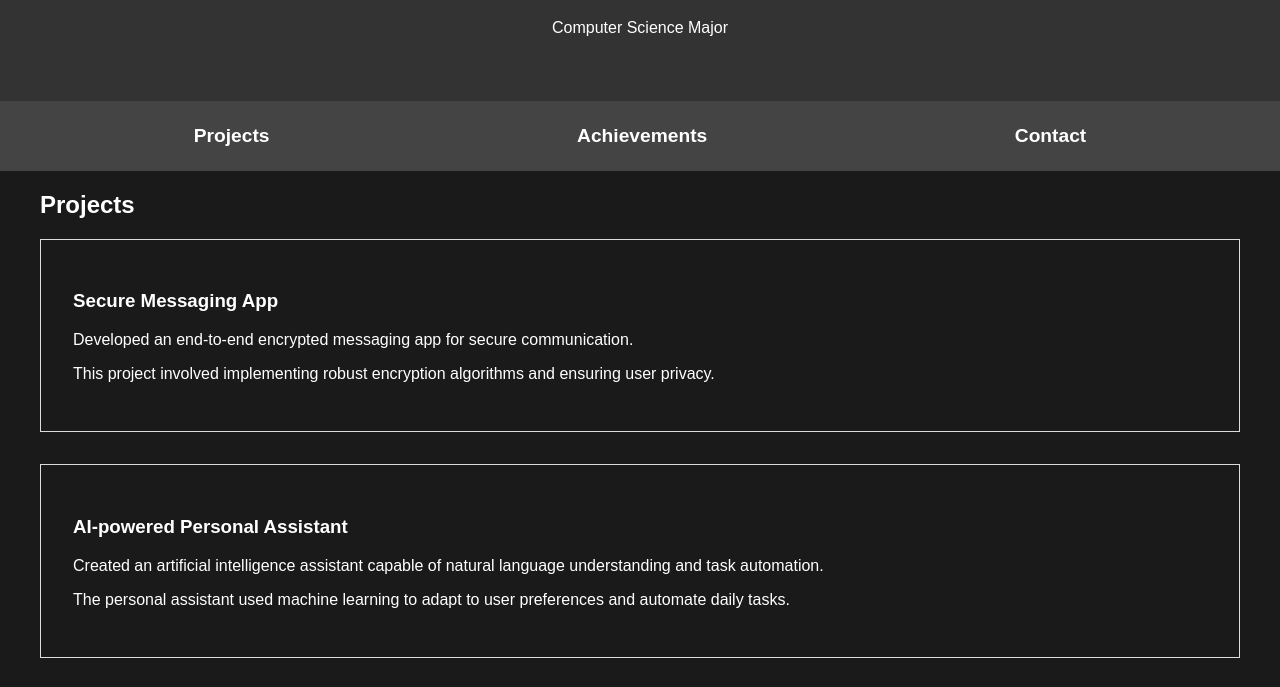
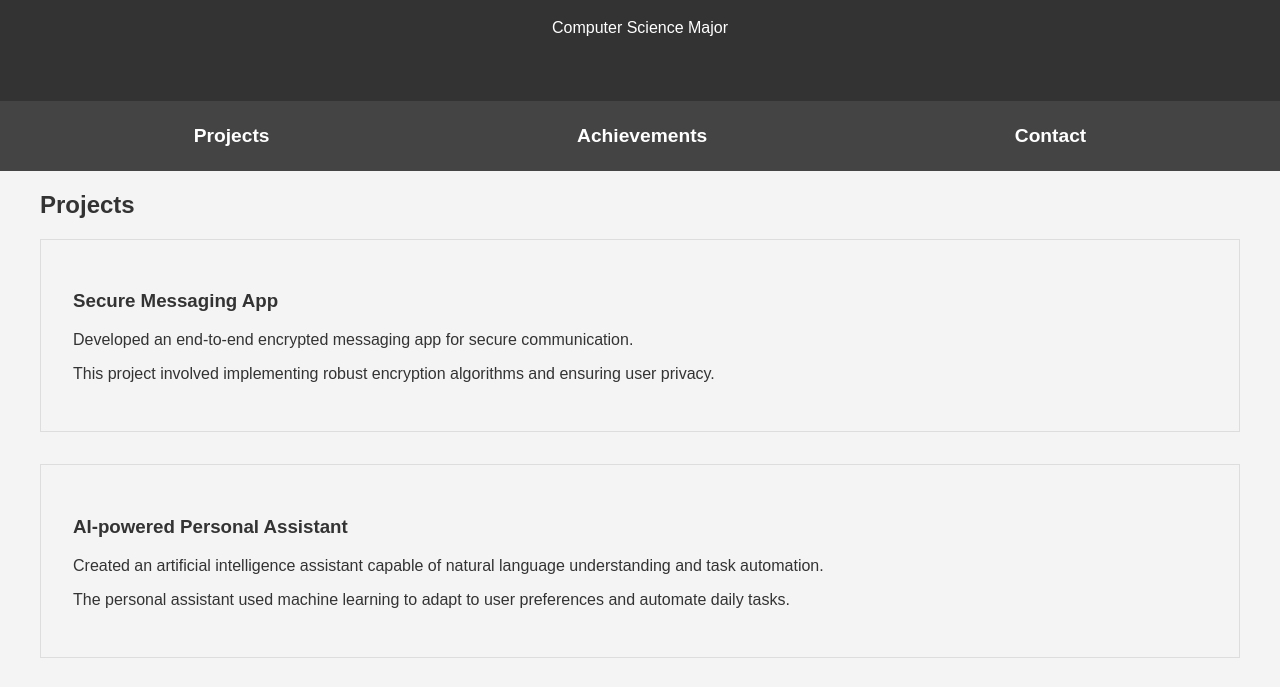
Before and after one commit to Ethan-Lohman/Ethan-Lohman.github.io, a website: page index.html in a window 1280 px wide. Shown: the part 109-796 px from the top of the page. Drawn offline with Linux system fonts and the light colour scheme.

Commit message:
Updated css.

```diff
--- a/style.css
+++ b/style.css
@@ -2,8 +2,8 @@ body {
     font-family: 'Arial', sans-serif;
     margin: 0;
     padding: 0;
-    background-color: #1a1a1a;
-    color: #fff;
+    background-color: #f4f4f4;
+    color: #333;
     transition: background-color 0.5s, color 0.5s;
 }
 
```
